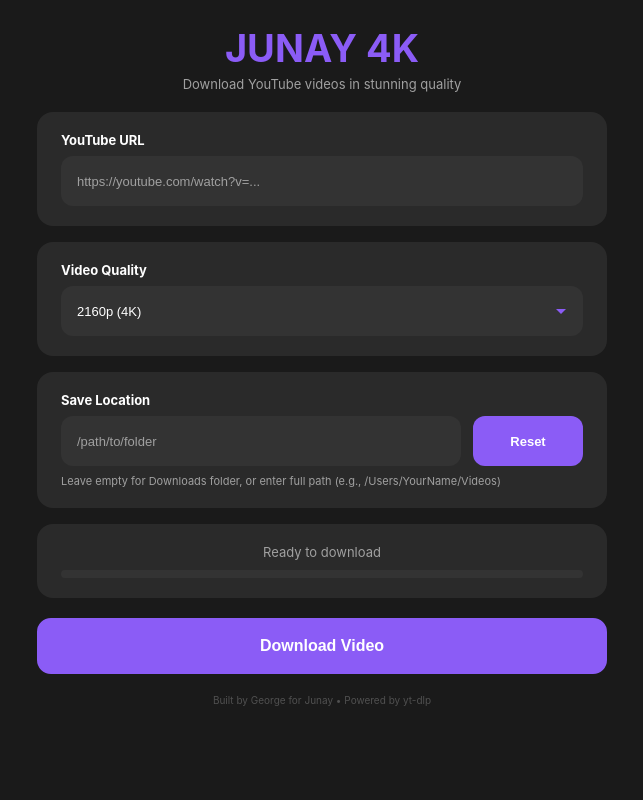
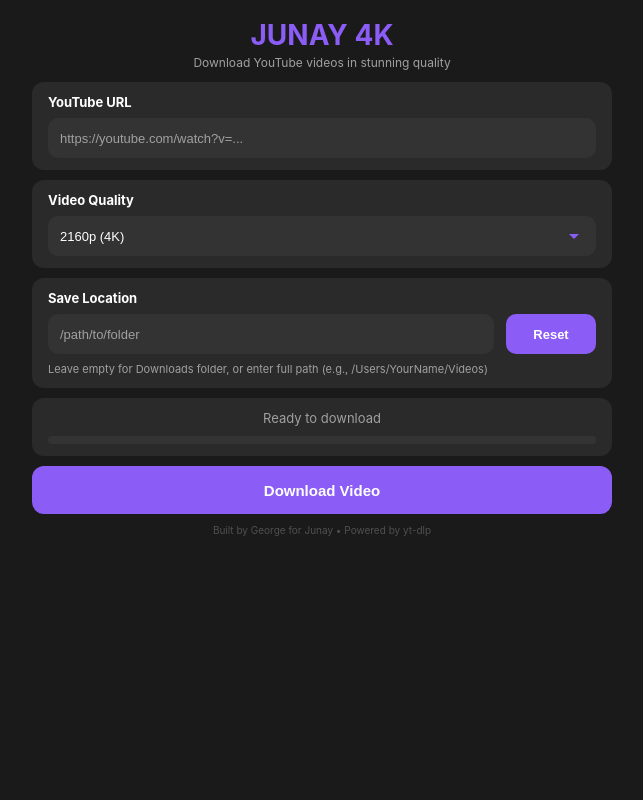
Before and after one commit to georgegoonan34-lang/junay, a Flask app: page / in a window 1280 px wide. Shown: the whole page, without its empty margins (318-961 px from the left). Run offline with Flask 3, Linux system fonts and the light colour scheme.

Commit message:
Fix: Use normal browser window (resizable/fullscreen) and ultra-compact layout

```diff
--- a/launcher.py
+++ b/launcher.py
@@ -40,11 +40,11 @@
 
         launched = False
 
-        # Try Chrome with window size
+        # Try Chrome with window size (no app mode to allow scrolling and resizing)
         for chrome_path in chrome_paths:
             if os.path.exists(chrome_path):
                 try:
-                    subprocess.Popen([chrome_path, '--app=' + url, '--window-size=800,900'])
+                    subprocess.Popen([chrome_path, url, '--window-size=900,800', '--new-window'])
                     launched = True
                     break
                 except:
@@ -55,7 +55,7 @@
             for edge_path in edge_paths:
                 if os.path.exists(edge_path):
                     try:
-                        subprocess.Popen([edge_path, '--app=' + url, '--window-size=800,900'])
+                        subprocess.Popen([edge_path, url, '--window-size=900,800', '--new-window'])
                         launched = True
                         break
                     except:
--- a/templates/index.html
+++ b/templates/index.html
@@ -17,7 +17,7 @@
             background: #1a1a1a;
             color: #ffffff;
             min-height: 100vh;
-            padding: 10px;
+            padding: 8px;
             overflow-y: auto;
             overflow-x: hidden;
         }
@@ -26,33 +26,33 @@
             width: 100%;
             max-width: 600px;
             margin: 0 auto;
-            padding: 15px;
+            padding: 10px;
         }
 
         /* Header Section */
         .header {
             text-align: center;
-            margin-bottom: 20px;
+            margin-bottom: 12px;
         }
 
         .title {
-            font-size: 38px;
+            font-size: 28px;
             font-weight: bold;
             color: #8B5CF6;
-            margin-bottom: 5px;
+            margin-bottom: 3px;
         }
 
         .subtitle {
-            font-size: 13px;
+            font-size: 12px;
             color: #A0A0A0;
         }
 
         /* Card Sections */
         .card {
             background: #2a2a2a;
-            border-radius: 16px;
-            padding: 20px 24px;
-            margin-bottom: 16px;
+            border-radius: 12px;
+            padding: 12px 16px;
+            margin-bottom: 10px;
         }
 
         .card-label {
@@ -67,11 +67,11 @@
         input[type="text"],
         select {
             width: 100%;
-            height: 50px;
+            height: 40px;
             background: #333333;
             border: none;
-            border-radius: 12px;
-            padding: 0 16px;
+            border-radius: 10px;
+            padding: 0 12px;
             font-size: 13px;
             color: #ffffff;
             outline: none;
@@ -115,9 +115,9 @@
 
         /* Buttons */
         .btn {
-            height: 50px;
+            height: 40px;
             border: none;
-            border-radius: 12px;
+            border-radius: 10px;
             font-size: 13px;
             font-weight: bold;
             cursor: pointer;
@@ -128,7 +128,7 @@
         .btn-purple {
             background: #8B5CF6;
             color: #ffffff;
-            min-width: 110px;
+            min-width: 90px;
         }
 
         .btn-purple:hover {
@@ -141,33 +141,33 @@
 
         .btn-download {
             width: 100%;
-            height: 56px;
+            height: 48px;
             background: #8B5CF6 !important;
             color: #ffffff !important;
-            font-size: 16px;
+            font-size: 15px;
             font-weight: bold;
-            border-radius: 14px;
-            margin-bottom: 20px;
+            border-radius: 12px;
+            margin-bottom: 10px;
             margin-top: 0px;
             border: 2px solid #8B5CF6;
             display: block;
         }
 
         .btn-download:hover {
-            background: #7C3AED;
+            background: #7C3AED !important;
         }
 
         .btn-download:disabled {
-            background: #555555;
+            background: #555555 !important;
             cursor: not-allowed;
         }
 
         /* Progress Section */
         .progress-card {
             background: #2a2a2a;
-            border-radius: 16px;
-            padding: 20px 24px;
-            margin-bottom: 20px;
+            border-radius: 12px;
+            padding: 12px 16px;
+            margin-bottom: 10px;
             text-align: center;
         }
 
```
